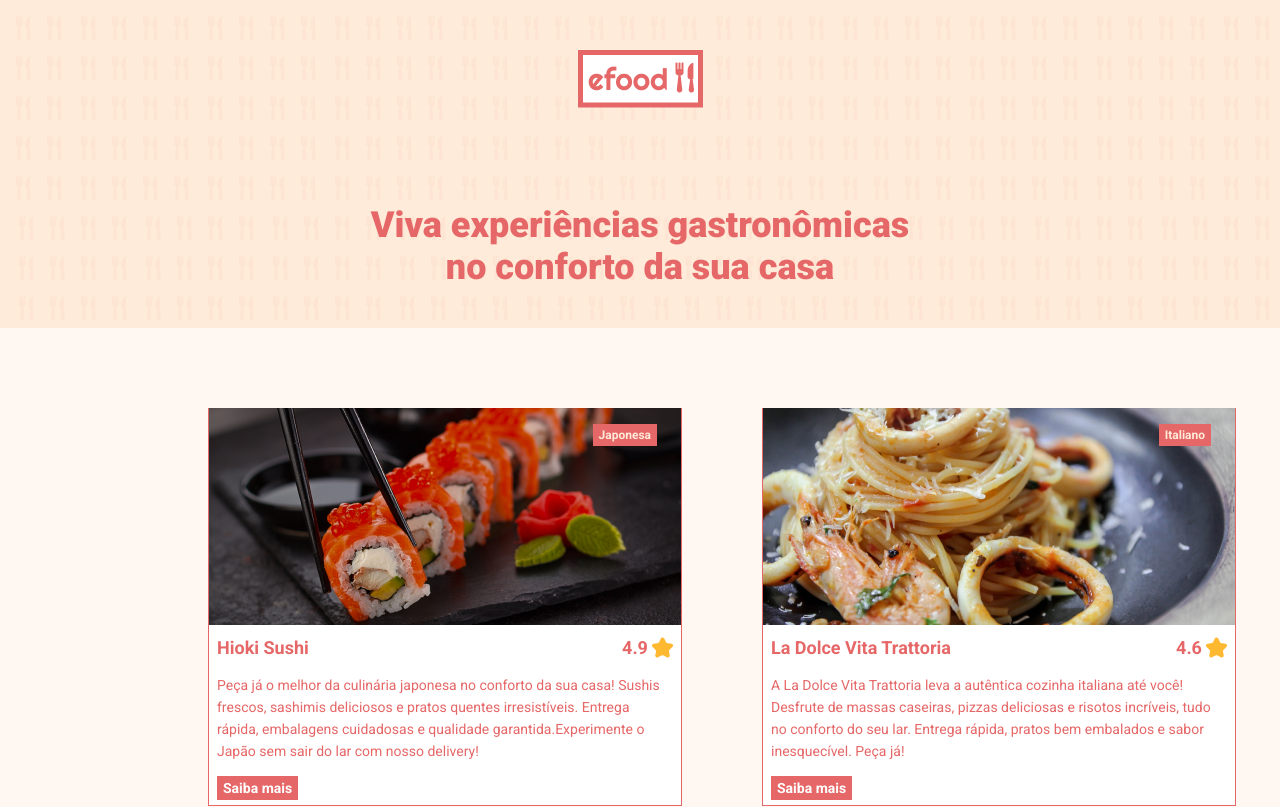
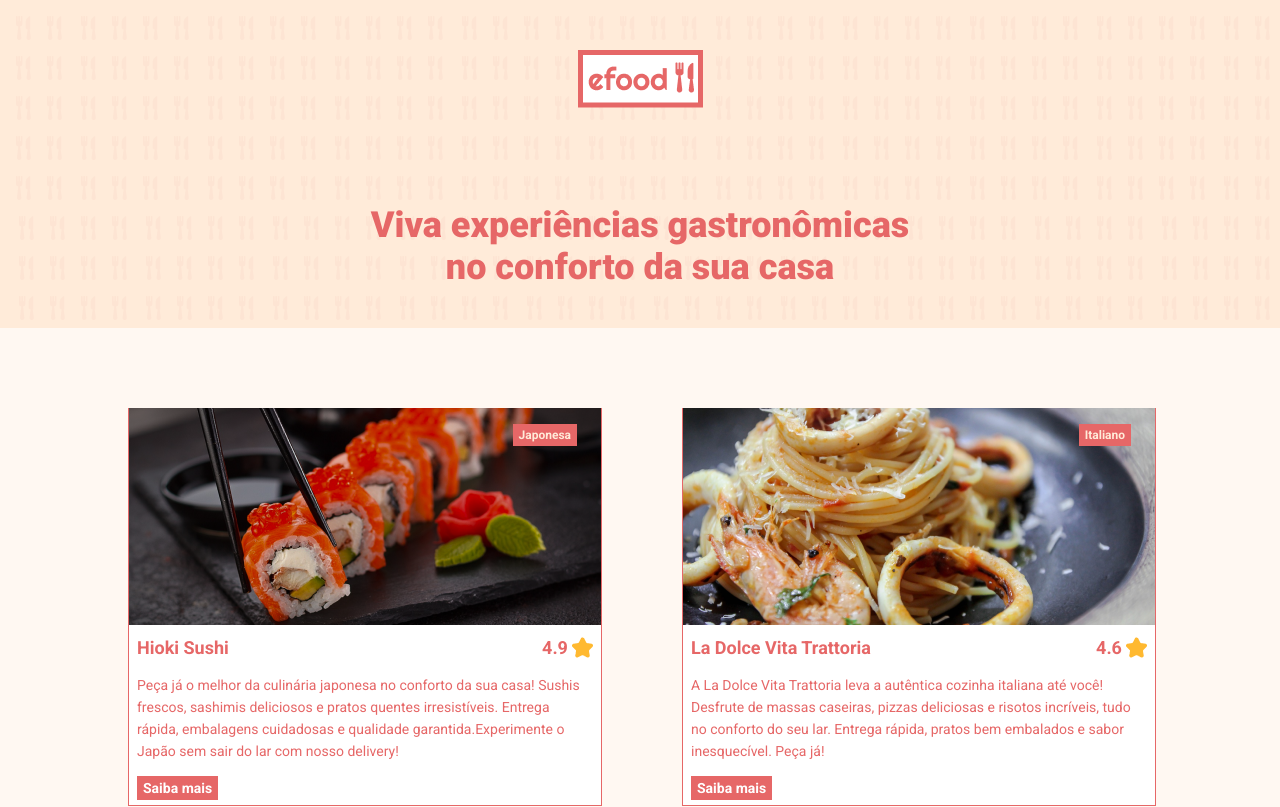
Before and after one commit to anameneiro/EFOOD, a React (Create React App) app: page / in a window 1280 px wide. Shown: the top 807 px of the page. Built offline with nearby package versions, Linux system fonts and the light colour scheme.

Commit message:
Ajusta o padding da primeira parte

```diff
--- a/src/components/CardapioList/styles.ts
+++ b/src/components/CardapioList/styles.ts
@@ -7,8 +7,8 @@ export const List = styled.ul`
   grid-template-columns: 1fr 1fr 1fr;
   grid-gap: 32px;
   grid-row-gap: 32px;
-  margin-top: 56px;
-  margin-bottom: 120px;
+  padding-top: 56px;
+  padding-bottom: 120px;
 
   @media (max-width: 768px) {
     grid-template-columns: 1fr 1fr;
--- a/src/components/ListaRest/styles.ts
+++ b/src/components/ListaRest/styles.ts
@@ -5,7 +5,7 @@ export const ListRest = styled.ul`
   grid-template-columns: 1fr 1fr;
   grid-gap: 80px;
   grid-row-gap: 48px;
-  padding: 80px;
+  padding-top: 80px;
   padding-bottom: 120px;
   max-width: 1024px;
   margin: 0 auto;
```
